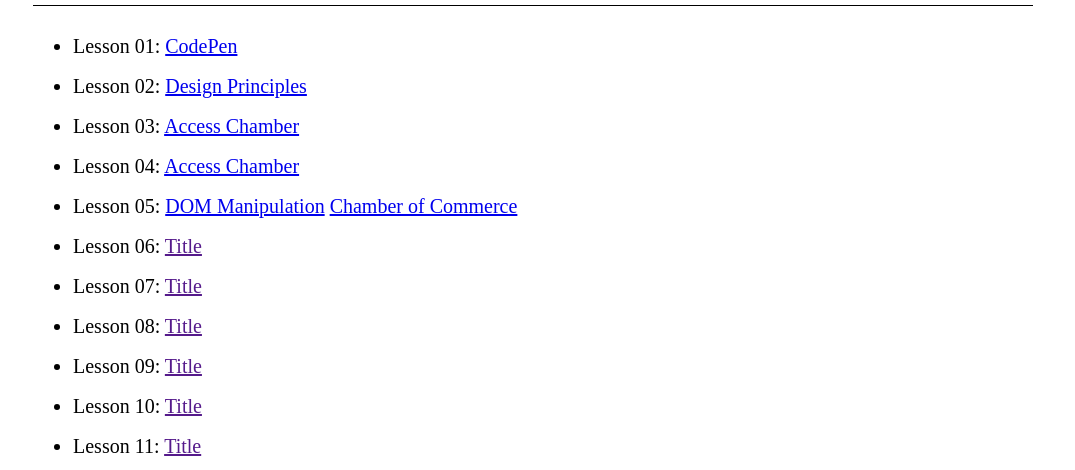
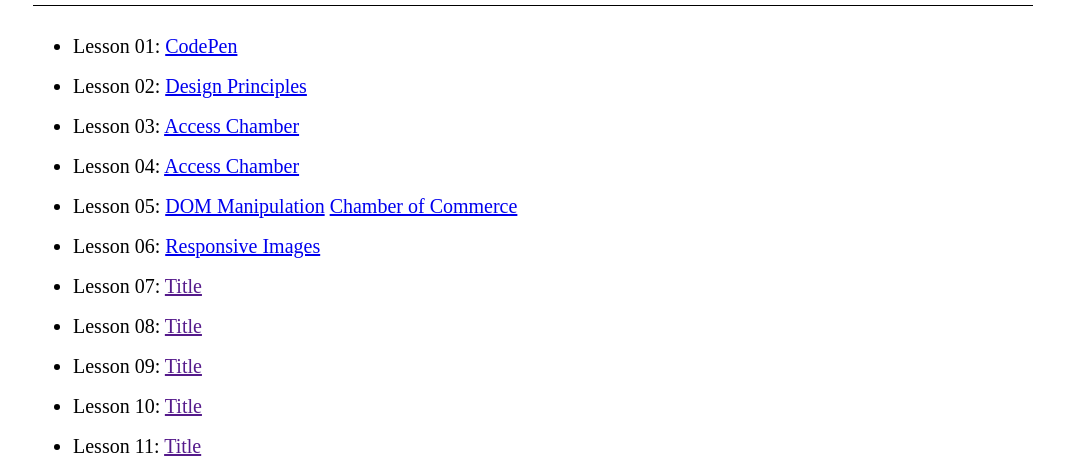
Before and after one commit to Henryohia/wdd-230, a plain HTML site: page portal/index.html in a window 1280 px wide. Shown: the part 330-800 px from the top of the page, without its empty margins (107-1182 px from the left). Drawn offline with nearby package versions, Linux system fonts and the light colour scheme.

Commit message:
updated portal

```diff
--- a/portal/index.html
+++ b/portal/index.html
@@ -62,7 +62,12 @@
               >Chamber of Commerce</a
             >
           </li>
-          <li>Lesson 06: <a href="">Title</a></li>
+          <li>
+            Lesson 06:
+            <a href="https://henryohia.github.io/wdd230/chamber/index.html"
+              >Responsive Images</a
+            >
+          </li>
           <li>Lesson 07: <a href="">Title</a></li>
           <li>Lesson 08: <a href="">Title</a></li>
           <li>Lesson 09: <a href="">Title</a></li>
```
